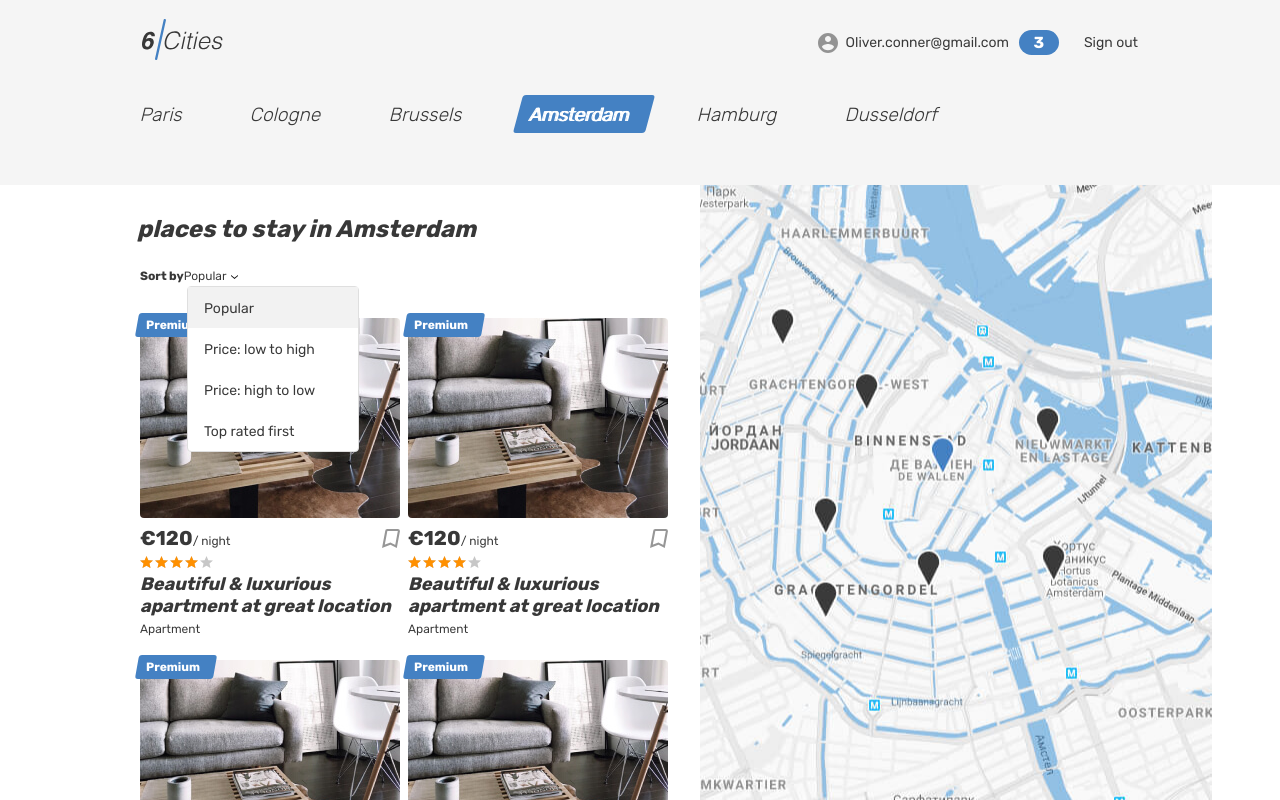
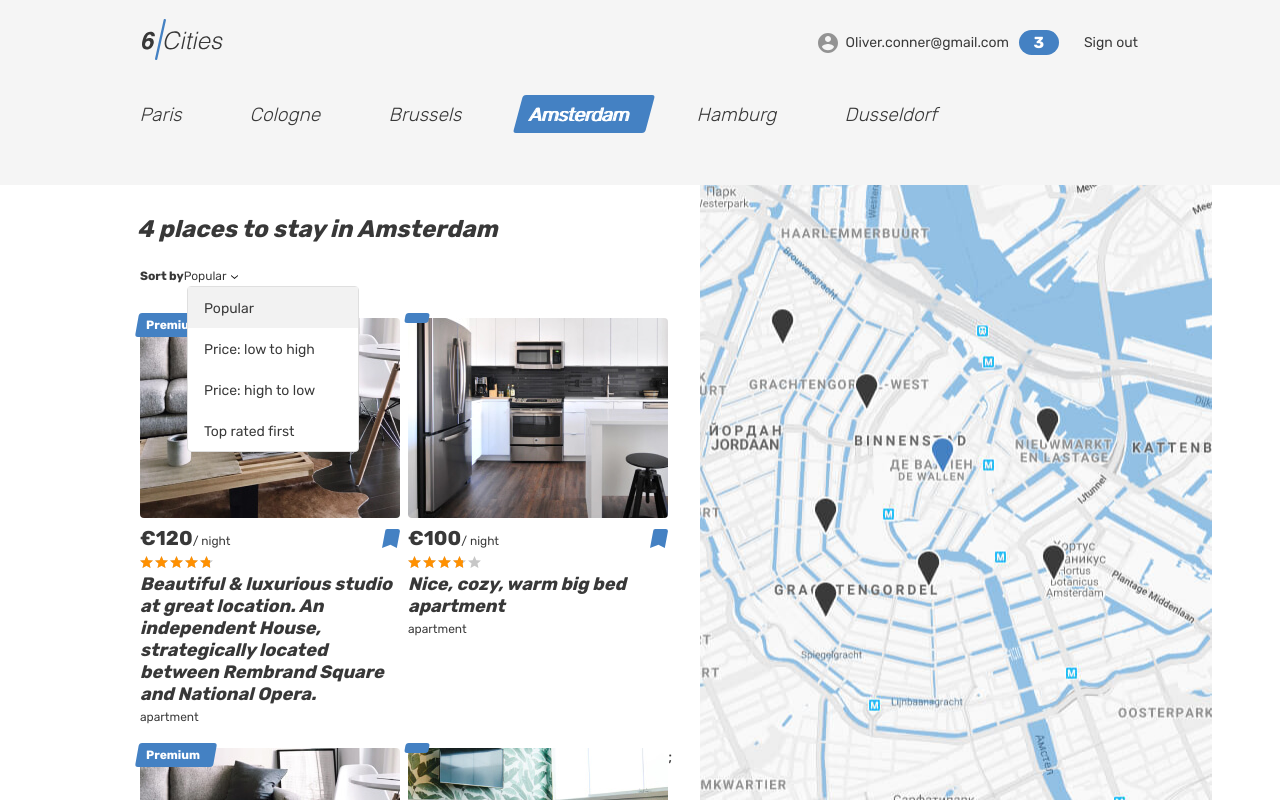
Before and after one commit to htmlacademy-react/2158191-six-cities-12, a React (Create React App) app in the folder project/: page / in a window 1280 px wide. Built offline with nearby package versions, Linux system fonts and the light colour scheme.

Commit message:
Подключит моки в компонент карточки предложения, создаст компонент "список предложений", добавит в состояние компонента id активной карточки

```diff
--- /dev/null
+++ b/project/src/components/ad-card-list/ad-card-list.tsx
@@ -0,0 +1,17 @@
+import { Offer } from '../../types/offer';
+import AdCard from '../ad-card/ad-card';
+import {useState} from 'react';
+
+type AdCardListProps = {
+    offers: Offer[];
+}
+
+export default function AdCardList({offers}: AdCardListProps): JSX.Element {
+  const [idActiveAdCard, setIdActiveAdCard] = useState({id:0});
+
+  return (
+    <>
+      {offers.map((offer) => <AdCard onAdCardMouseOver = {setIdActiveAdCard} key={idActiveAdCard.id + offer.id} offer={offer}/>)};
+    </>
+  );
+}
--- a/project/src/components/ad-card/ad-card.tsx
+++ b/project/src/components/ad-card/ad-card.tsx
@@ -1,21 +1,35 @@
-export default function AdCard(): JSX.Element {
+import { Offer } from '../../types/offer';
+import { Link } from 'react-router-dom';
+import { getRatingStarsStyle } from '../../utils';
+
+type AdCardProps = {
+    offer: Offer;
+    onAdCardMouseOver({id}:{id:number}): void;
+}
+
+export default function AdCard({offer, onAdCardMouseOver}: AdCardProps): JSX.Element {
+  const {isFavorite, isPremium, previewImage, price, title, type, rating} = offer;
+
   return (
-    <article className="cities__card place-card">
+    <article className="cities__card place-card" id ={offer.id.toString()} onMouseOver={(evt)=> {
+      const target = evt.currentTarget as HTMLElement;
+      onAdCardMouseOver({id: +target.id});}}
+    >
       <div className="place-card__mark">
-        <span>Premium</span>
+        <span>{isPremium ? 'Premium' : ''}</span>
       </div>
       <div className="cities__image-wrapper place-card__image-wrapper">
         <a href="/">
-          <img className="place-card__image" src="img/apartment-01.jpg" width="260" height="200" alt="Place"/>
+          <img className="place-card__image" src={previewImage} width="260" height="200" alt="Place"/>
         </a>
       </div>
       <div className="place-card__info">
         <div className="place-card__price-wrapper">
           <div className="place-card__price">
-            <b className="place-card__price-value">&euro;120</b>
+            <b className="place-card__price-value">&euro;{price}</b>
             <span className="place-card__price-text">&#47;&nbsp;night</span>
           </div>
-          <button className="place-card__bookmark-button button" type="button">
+          <button className={`place-card__bookmark-button ${isFavorite ? 'place-card__bookmark-button--active' : ''} button`} type="button">
             <svg className="place-card__bookmark-icon" width="18" height="19">
               <use xlinkHref="#icon-bookmark"></use>
             </svg>
@@ -24,14 +38,14 @@ export default function AdCard(): JSX.Element {
         </div>
         <div className="place-card__rating rating">
           <div className="place-card__stars rating__stars">
-            <span style={{width: '80%'}}></span>
+            <span style={{width: getRatingStarsStyle(rating)}}></span>
             <span className="visually-hidden">Rating</span>
           </div>
         </div>
         <h2 className="place-card__name">
-          <a href="/">Beautiful &amp; luxurious apartment at great location</a>
+          <Link to={`/offer/${offer.id}`}>{title}</Link>
         </h2>
-        <p className="place-card__type">Apartment</p>
+        <p className="place-card__type">{type}</p>
       </div>
     </article>
   );
--- a/project/src/const.tsx
+++ b/project/src/const.tsx
@@ -3,6 +3,14 @@ export enum AppRoute {
     Root = '/',
     Login = '/login',
     Offer = '/offer'
+}
+export enum CitiesName {
+    AMSTERDAM = 'Amsterdam',
+    COLOGNE = 'Cologne',
+    PARIS = 'Paris',
+    DUSSELDORF = 'Dusseldorf',
+    BRUSSELS = 'Brussels',
+    HAMBURG = 'Hamburg',
 }
 
 export enum AuthorizationStatus {
@@ -10,3 +18,5 @@ export enum AuthorizationStatus {
     NoAuth = 'NO_AUTH',
     Unknown = 'UNKNOWN',
 }
+
+export const RATING_STARS_STYLE_KOEF = 20;
--- a/project/src/pages/main-screen/main-screen.tsx
+++ b/project/src/pages/main-screen/main-screen.tsx
@@ -1,11 +1,12 @@
-import AdCard from '../../components/ad-card/ad-card';
+import AdCardList from '../../components/ad-card-list/ad-card-list';
 import Header from '../../components/header/header';
+import {Offer} from '../../types/offer';
 
 type MainScreenProps = {
-  adCount: number;
+   offers: Offer[];
 }
 
-export default function MainScreen({adCount}: MainScreenProps): JSX.Element {
+export default function MainScreen({offers}: MainScreenProps): JSX.Element {
   return (
     <div className="page page--gray page--main">
       <Header />
@@ -52,7 +53,7 @@ export default function MainScreen({adCount}: MainScreenProps): JSX.Element {
           <div className="cities__places-container container">
             <section className="cities__places places">
               <h2 className="visually-hidden">Places</h2>
-              <b className="places__found">{adCount} places to stay in Amsterdam</b>
+              <b className="places__found">{offers.length} places to stay in Amsterdam</b>
               <form className="places__sorting" action="#" method="get">
                 <span className="places__sorting-caption">Sort by</span>
                 <span className="places__sorting-type" tabIndex={0}>
@@ -69,11 +70,8 @@ export default function MainScreen({adCount}: MainScreenProps): JSX.Element {
                 </ul>
               </form>
               <div className="cities__places-list places__list tabs__content">
-                <AdCard/>
-                <AdCard/>
-                <AdCard/>
-                <AdCard/>
-                <AdCard/>
+                <AdCardList offers={offers} />
+
               </div>
             </section>
             <div className="cities__right-section">
--- /dev/null
+++ b/project/src/utils.ts
@@ -0,0 +1,5 @@
+import { RATING_STARS_STYLE_KOEF } from './const';
+
+export function getRatingStarsStyle(rating: number): string {
+  return `${RATING_STARS_STYLE_KOEF * rating}%`;
+}
```
